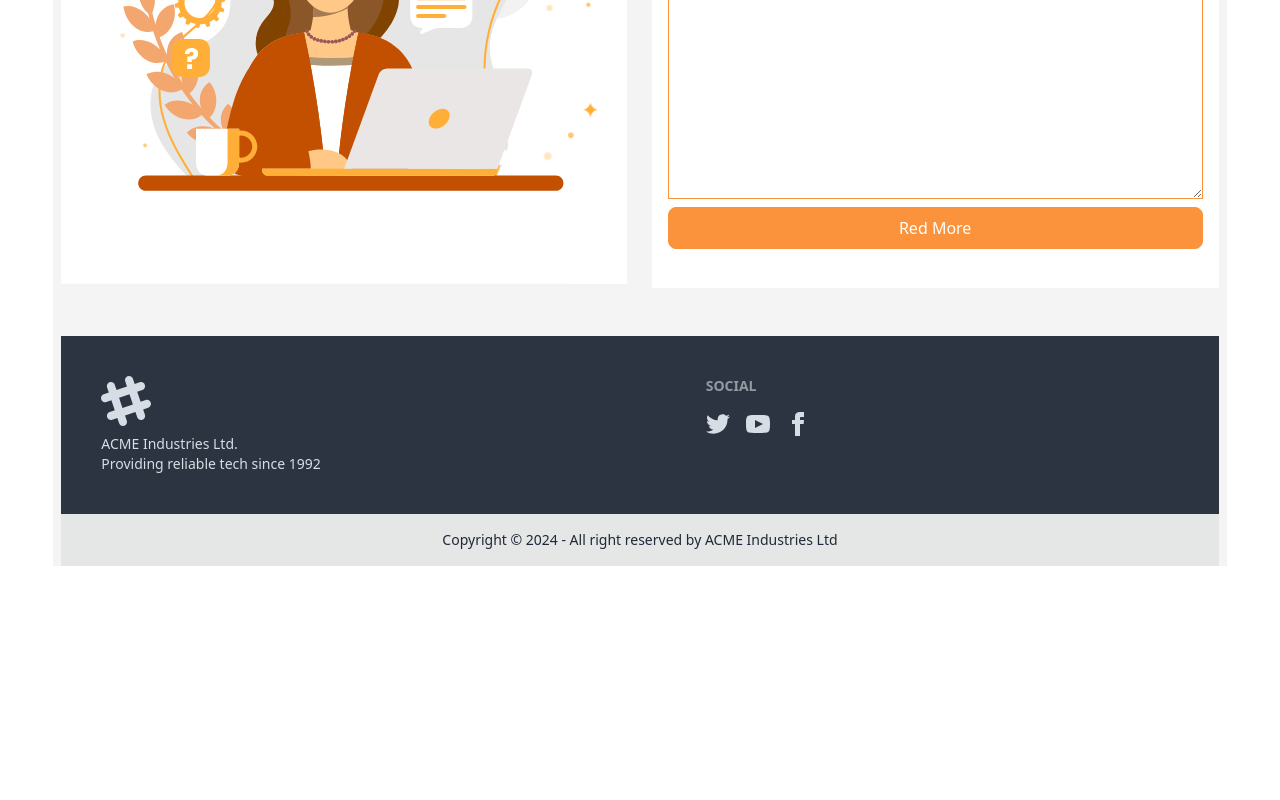
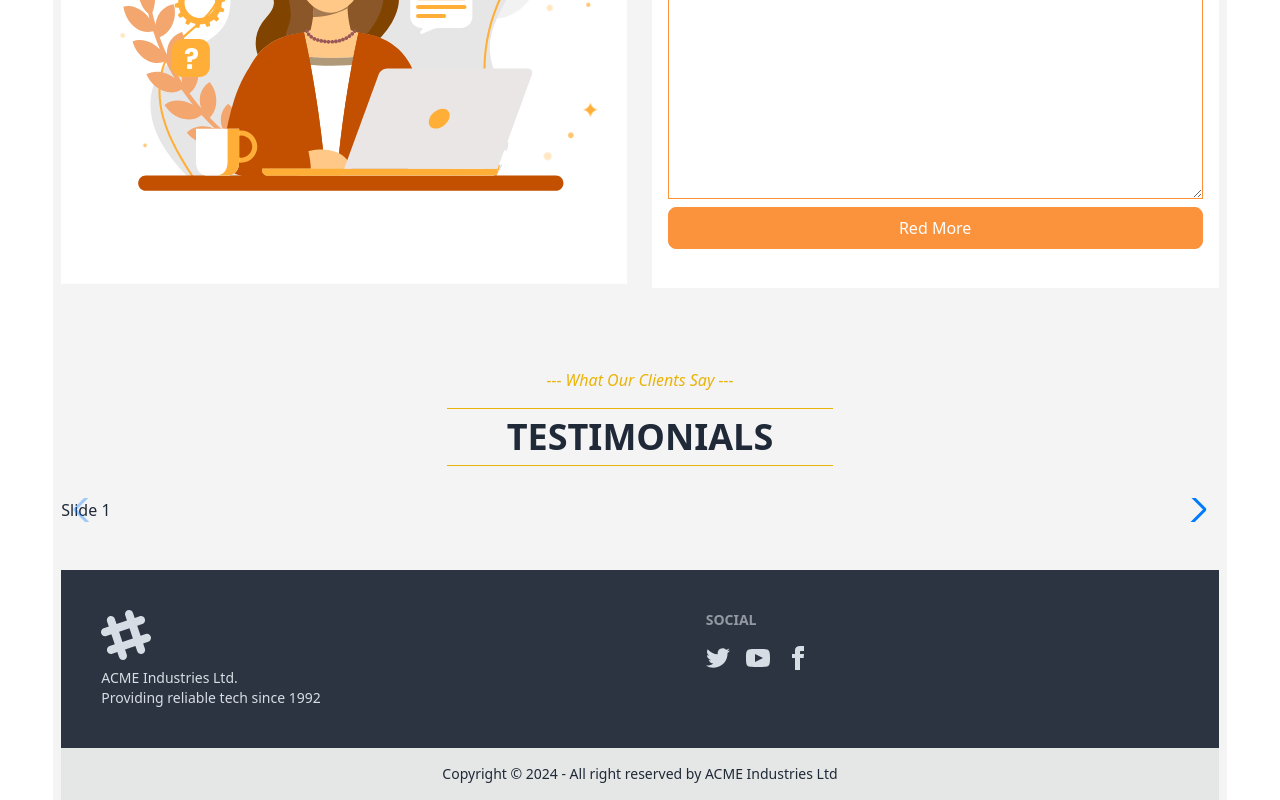
Before and after one commit to 0rakib0/Gochew-Grill-Restaurant, a React (Vite) app: page / in a window 1280 px wide. Shown: the part 4441-5241 px from the top of the page. Before the commit the page ends 5007 px from the top, so only its background shows below. Built offline with nearby package versions, Linux system fonts and the light colour scheme.

Commit message:
create testmonials secton

```diff
--- a/src/Pages/Home/Home.jsx
+++ b/src/Pages/Home/Home.jsx
@@ -5,6 +5,7 @@ import Contact from "./Comtact"
 import FromOurMenu from "./FromOurMenu"
 import PopularMenu from "./PopularMenu"
 import Recomend from "./Recomend"
+import Testmonials from "./Testmonials"
 
 const Home = () =>{
     return (
@@ -16,6 +17,7 @@ const Home = () =>{
             <Recomend></Recomend>
             <FromOurMenu></FromOurMenu>
             <Contact></Contact>
+            <Testmonials></Testmonials>
         </div>
     )
 }
--- /dev/null
+++ b/src/Pages/Home/Testmonials.jsx
@@ -0,0 +1,28 @@
+import { Swiper, SwiperSlide } from 'swiper/react';
+import 'swiper/css';
+import 'swiper/css/navigation';
+import { Navigation } from 'swiper/modules';
+import SectionTitle from '../../Components/SectionTitle/SectionTitle';
+const Testmonials = () => {
+    return (
+        <div>
+            <SectionTitle
+            SubHeading={'What Our Clients Say'}
+            heading={'TESTIMONIALS'}
+            ></SectionTitle>
+            <Swiper navigation={true} modules={[Navigation]} className="mySwiper">
+                <SwiperSlide>Slide 1</SwiperSlide>
+                <SwiperSlide>Slide 2</SwiperSlide>
+                <SwiperSlide>Slide 3</SwiperSlide>
+                <SwiperSlide>Slide 4</SwiperSlide>
+                <SwiperSlide>Slide 5</SwiperSlide>
+                <SwiperSlide>Slide 6</SwiperSlide>
+                <SwiperSlide>Slide 7</SwiperSlide>
+                <SwiperSlide>Slide 8</SwiperSlide>
+                <SwiperSlide>Slide 9</SwiperSlide>
+            </Swiper>
+        </div>
+    )
+}
+
+export default Testmonials
```
